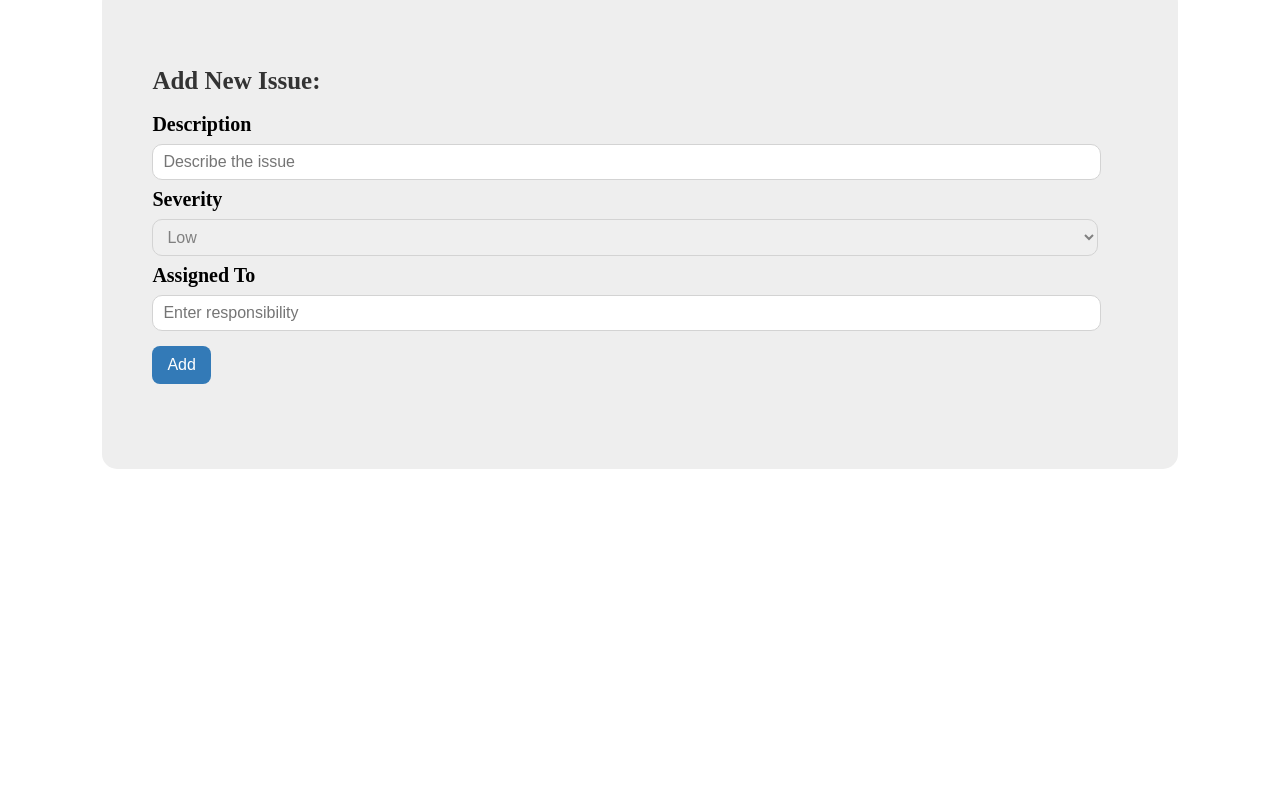
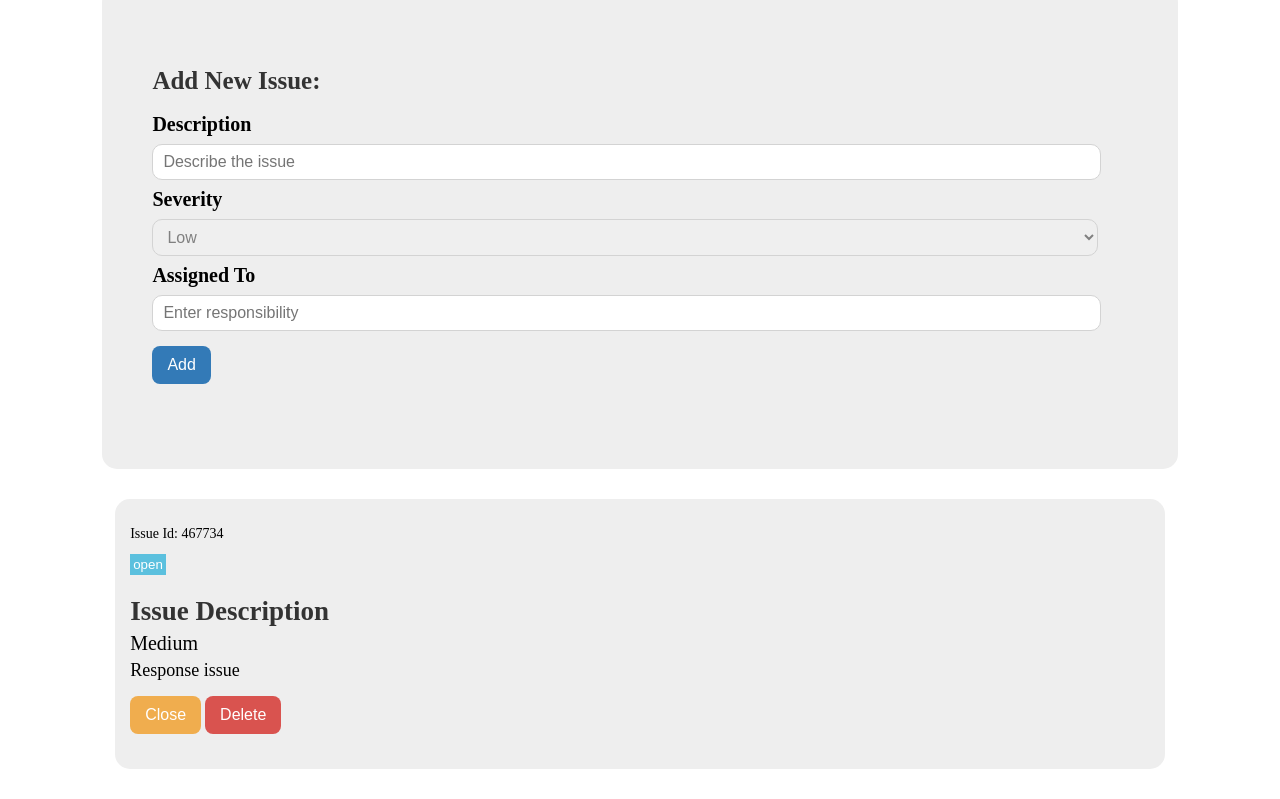
Before and after one commit to marzan131390/issue-tracking, a plain HTML site: page index.html in a window 1280 px wide. Shown: the part 90-889 px from the top of the page. Before the commit the page ends 800 px from the top, so only its background shows below. Drawn offline with Linux system fonts and the light colour scheme.

```diff
--- a/index.html
+++ b/index.html
@@ -23,8 +23,21 @@
                 </select><br>
                 <label for="asign">Assigned To</label><br>
                 <input type="text" name="" id="" placeholder="Enter responsibility"><br>
-                <button type="submit">Add</button>
+                <button type="submit" class="custom-btn">Add</button>
             </form>
+        </div>
+    </section>
+    <section id="adding-responses">
+        <div class="new-response">
+            <p class="issue-id">Issue Id: 467734</p>
+            <button class="open">open</button>
+            <h3 class="issue-description">Issue Description</h3>
+            <p class="option">Medium</p>
+            <p class="assign">Response issue</p>
+            <div>
+                <button class="close custom-btn">Close</button>
+                <button class="delete custom-btn">Delete</button>
+            </div>
         </div>
     </section>
 </body>
--- a/style/style.css
+++ b/style/style.css
@@ -40,7 +40,7 @@ input, select {
 select {
     width: 97%;
 }
-#main-content button {
+.custom-btn {
     font-size: 16px;
     margin: 15px 0px;
     background-color: #337AB7;
@@ -49,7 +49,53 @@ select {
     border-radius: 8px;
     padding: 10px 15px;
 }
-#main-content button:hover {
+.custom-btn:hover {
     background-color: #286090;
     cursor: pointer;
 }
+#adding-responses {
+    margin: 30px 9%;
+}
+.new-response {
+    background-color: #eee;
+    padding: 20px 15px;
+    border-radius: 15px;
+}
+.new-response .issue-id {
+    font-size: 14px;
+    margin: 7px 0px;
+}
+.open {
+    background-color: #5BC0DE;
+    color: #fff;
+    padding: 3px;
+    border: none;
+    margin: 5px 0px;
+}
+.new-response .issue-description {
+    margin-top: 16px;
+    font-size: 27px;
+    color: #333333;
+}
+.new-response .option {
+    margin: 5px 0px;
+    font-size: 20px;
+}
+.new-response .assign {
+    font-size: 18px;
+}
+
+
+
+.close {
+    background-color: #F0AD4E;
+}
+.close:hover {
+    background-color: #EC971F;
+}
+.delete{
+    background-color: #D9534F;
+}
+.delete:hover {
+    background-color: #C9302C;
+}
```
